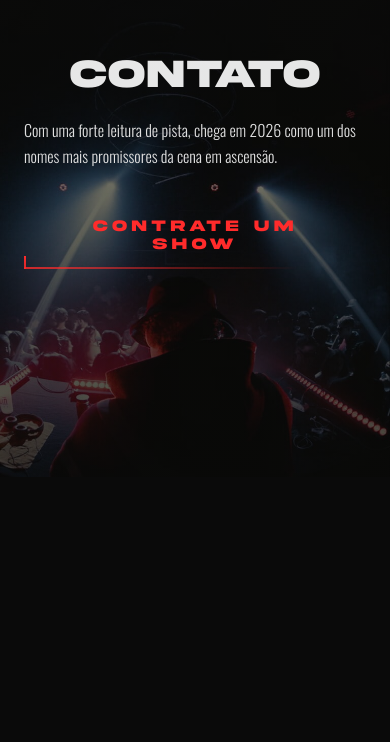
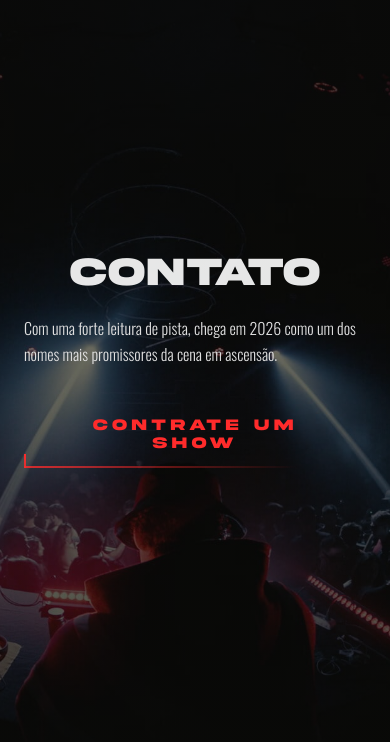
Before and after one commit to GaaspaaRn/rodrelas, a React (Vite) app: page / in a window 390 px wide. Shown: the part 8950-9692 px from the top of the page. Before the commit the page ends 9427 px from the top, so only its background shows below. Built offline with nearby package versions, Linux system fonts and the light colour scheme.

Commit message:
afsdasdfadfs

```diff
--- a/src/index.css
+++ b/src/index.css
@@ -725,6 +725,14 @@ a {
   #contact {
     background: url('/fotos/contato-mobile.jpg') center center / cover no-repeat !important;
     position: relative;
+    min-height: 100vh !important;
+  }
+
+  #contact .content-container.single-screen-mobile {
+    min-height: 100vh !important;
+    height: 100vh !important;
+    justify-content: center !important;
+    padding-bottom: 2rem;
   }
 
   #contact::before {
```
